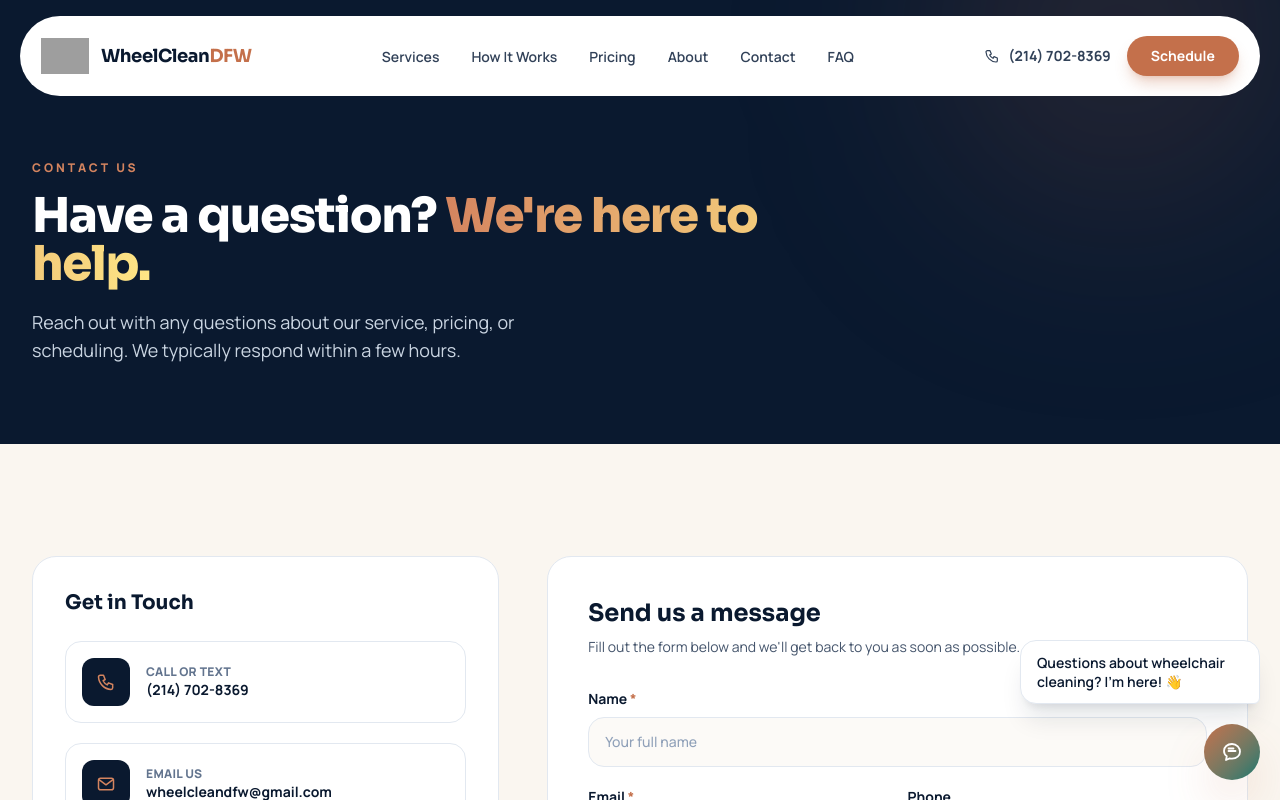
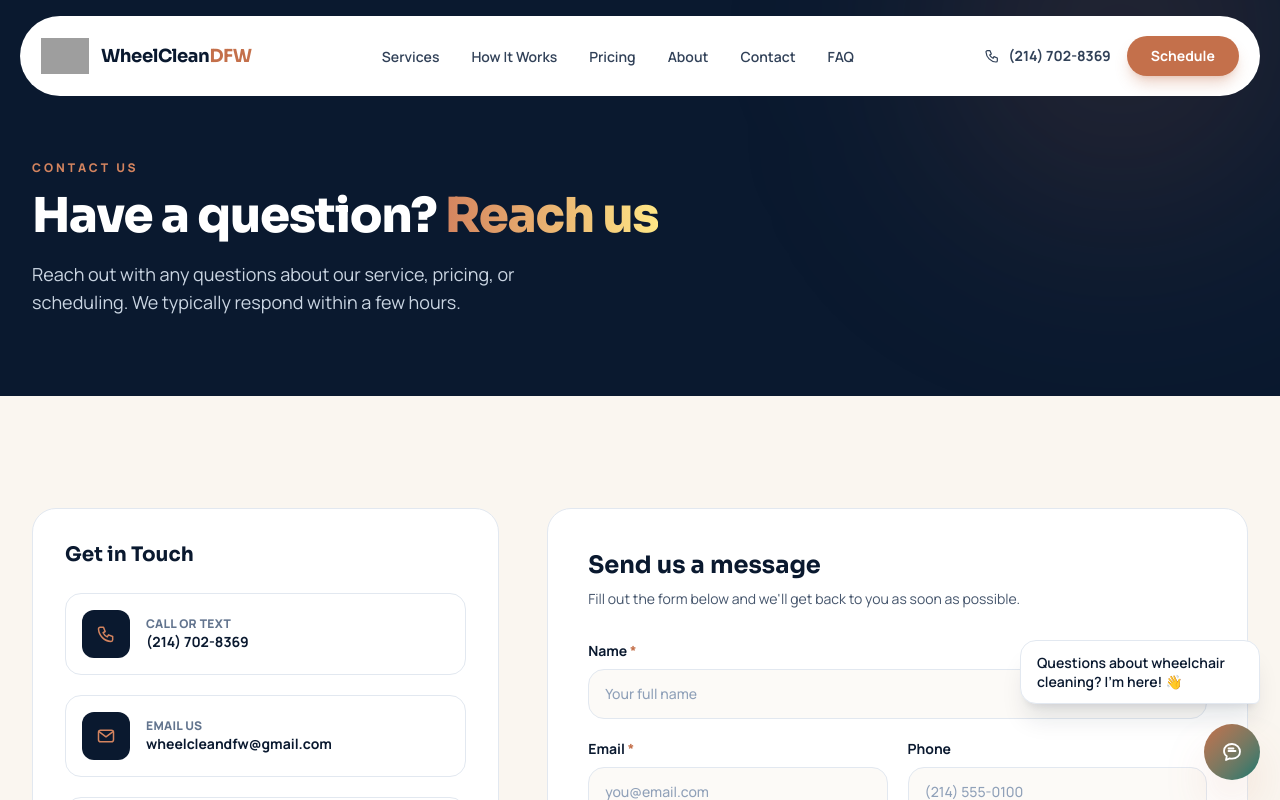
Before and after one commit to rahulksinha95/wheelcleandfw, a Next.js app: page /contact in a window 1280 px wide. Shown: the top 800 px of the page. Built offline with nearby package versions, Linux system fonts and the light colour scheme; grey boxes are pictures that could not be loaded.

Commit message:
Update contact-content.tsx

```diff
--- a/src/components/contact-content.tsx
+++ b/src/components/contact-content.tsx
@@ -47,7 +47,7 @@ export default function ContactContent() {
           >
             Have a question?{" "}
             <span className="bg-gradient-to-r from-accent-bright to-amber-200 bg-clip-text text-transparent">
-              We're here to help.
+              Reach us
             </span>
           </motion.h1>
           <motion.p
@@ -255,7 +255,7 @@ export default function ContactContent() {
                   animate={{ opacity: 1, height: "auto" }}
                   className="mt-5 overflow-hidden rounded-2xl bg-emerald-50 px-5 py-4 text-sm font-semibold text-emerald-700"
                 >
-                  Your message is ready — we've opened your email to send it.
+                  Your response is ready to send via your email client.
                   We'll get back to you shortly!
                 </motion.p>
               )}
```
